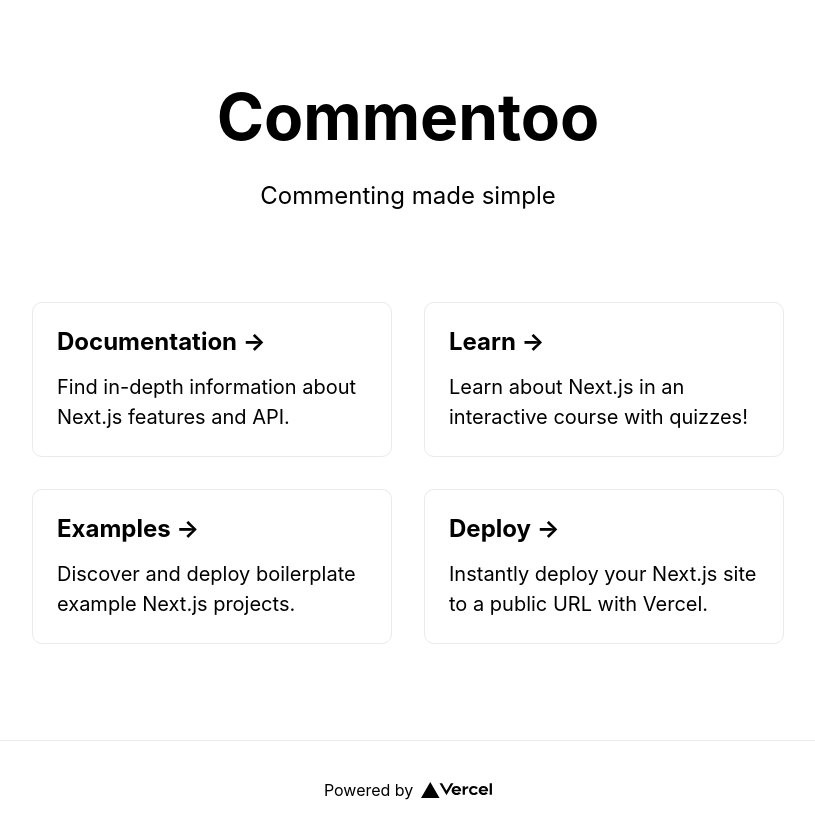
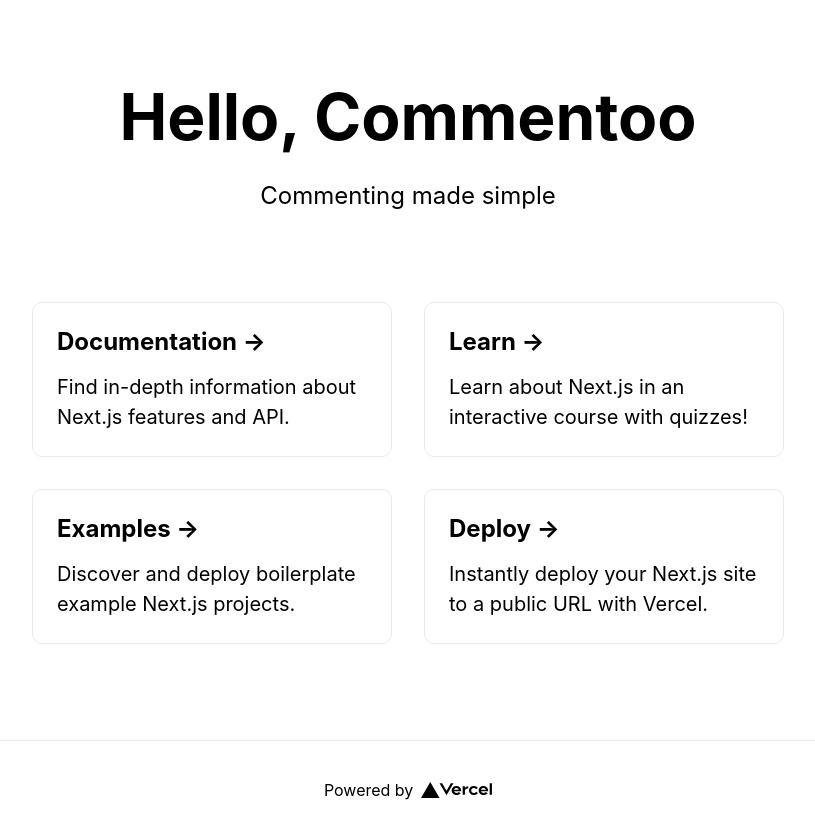
Before and after one commit to chitru/commentoo, a Next.js app: page / in a window 1280 px wide. Shown: the whole page, without its empty margins (232-1047 px from the left). Built offline with nearby package versions, Linux system fonts and the light colour scheme.

Commit message:
changing headtext

```diff
--- a/pages/index.js
+++ b/pages/index.js
@@ -11,7 +11,7 @@ export default function Home() {
 
       <main className={styles.main}>
         <h1 className={styles.title}>
-          Commentoo
+          Hello, Commentoo
         </h1>
 
         <p className={styles.description}>
```
